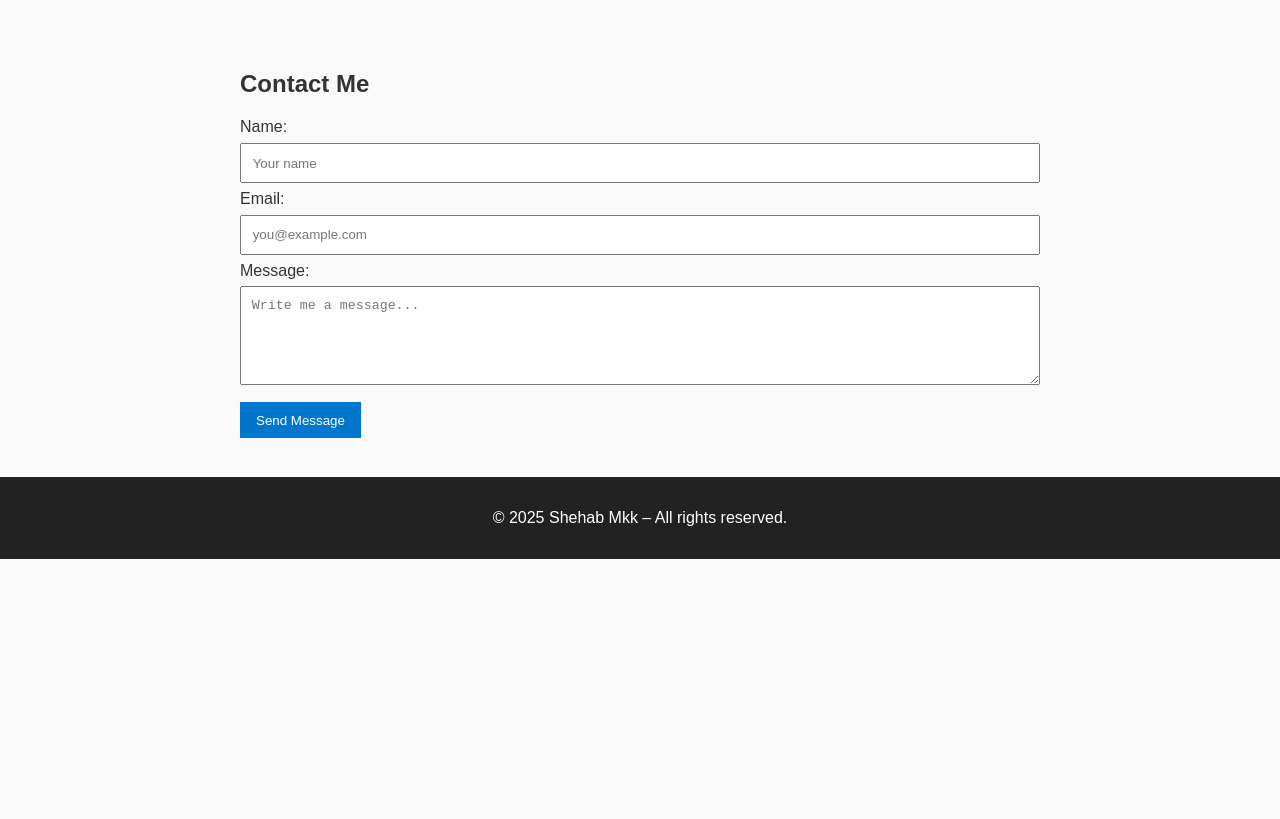
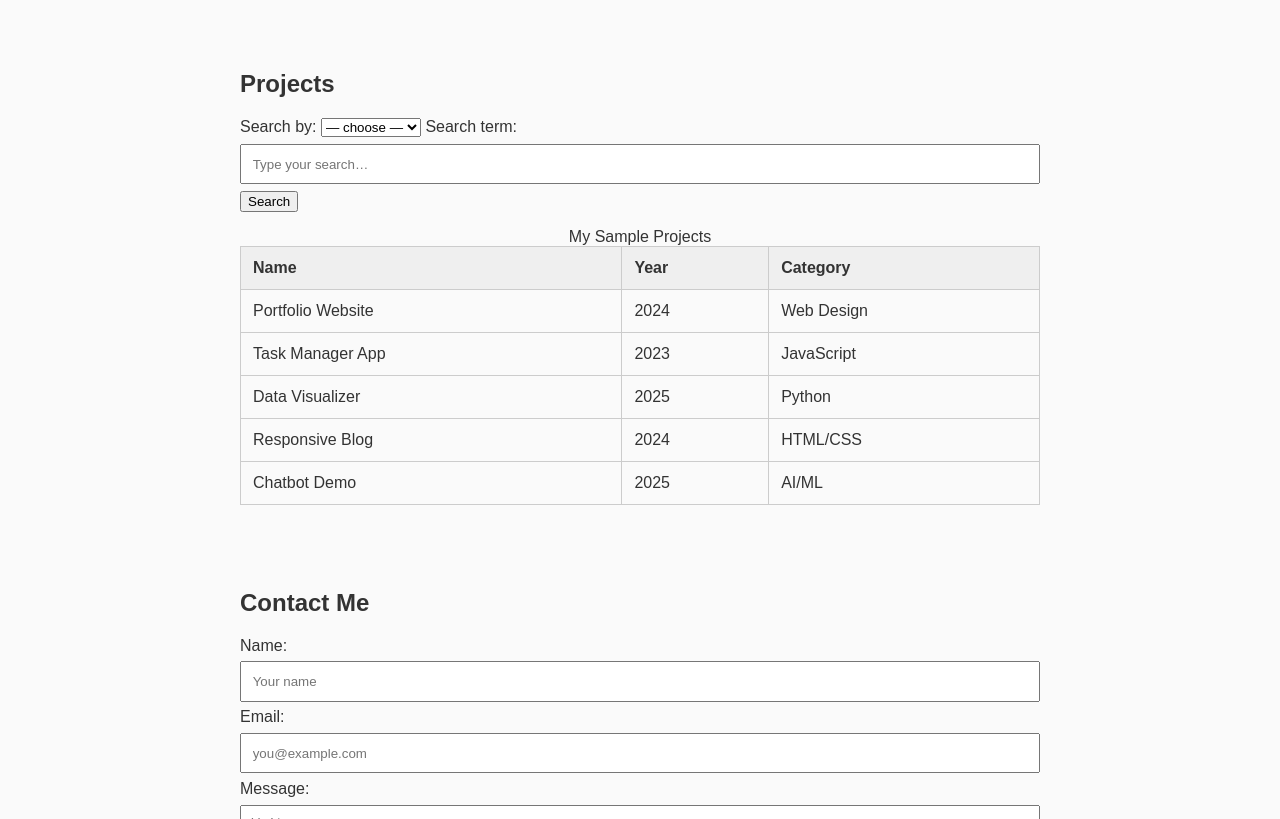
Before and after one commit to ShehabMkk/html-practice, a plain HTML site: page index.html in a window 1280 px wide. Shown: the part 1043-1862 px from the top of the page. Before the commit the page ends 1602 px from the top, so only its background shows below. Drawn offline with Linux system fonts and the light colour scheme.

Commit message:
Update index.html

```diff
--- a/index.html
+++ b/index.html
@@ -75,6 +75,32 @@
       cursor: pointer;
       padding: 0.8em 1.2em;
     }
+    .search-container {
+      margin-bottom: 1em;
+      display: flex;
+      gap: 0.5em;
+      flex-wrap: wrap;
+    }
+    .search-container input,
+    .search-container select {
+      padding: 0.5em;
+      font-size: 1em;
+    }
+    table {
+      width: 100%;
+      border-collapse: collapse;
+      margin-top: 1em;
+    }
+    table, th, td {
+      border: 1px solid #ccc;
+    }
+    th, td {
+      padding: 0.75em;
+      text-align: left;
+    }
+    th {
+      background-color: #efefef;
+    }
   </style>
 </head>
 
@@ -112,6 +138,71 @@
     </div>
   </section>
 
+  <section id="projects">
+  <h2>Projects</h2>
+
+  <!-- Search form (non‑functional without a back‑end or script) -->
+  <form action="#" method="get" class="search-form">
+    <label for="column">Search by:</label>
+    <select id="column" name="column" required>
+      <option value="">— choose —</option>
+      <option value="name">Name</option>
+      <option value="year">Year</option>
+      <option value="category">Category</option>
+    </select>
+
+    <label for="query">Search term:</label>
+    <input
+      type="search"
+      id="query"
+      name="query"
+      placeholder="Type your search…"
+      required
+    >
+
+    <button type="submit">Search</button>
+  </form>
+
+  <!-- Projects table -->
+  <table id="projectsTable">
+    <caption>My Sample Projects</caption>
+    <thead>
+      <tr>
+        <th scope="col">Name</th>
+        <th scope="col">Year</th>
+        <th scope="col">Category</th>
+      </tr>
+    </thead>
+    <tbody>
+      <tr>
+        <td>Portfolio Website</td>
+        <td>2024</td>
+        <td>Web Design</td>
+      </tr>
+      <tr>
+        <td>Task Manager App</td>
+        <td>2023</td>
+        <td>JavaScript</td>
+      </tr>
+      <tr>
+        <td>Data Visualizer</td>
+        <td>2025</td>
+        <td>Python</td>
+      </tr>
+      <tr>
+        <td>Responsive Blog</td>
+        <td>2024</td>
+        <td>HTML/CSS</td>
+      </tr>
+      <tr>
+        <td>Chatbot Demo</td>
+        <td>2025</td>
+        <td>AI/ML</td>
+      </tr>
+    </tbody>
+  </table>
+</section>
+
   <section id="contact">
     <h2>Contact Me</h2>
     <form action="#" method="post">
```
